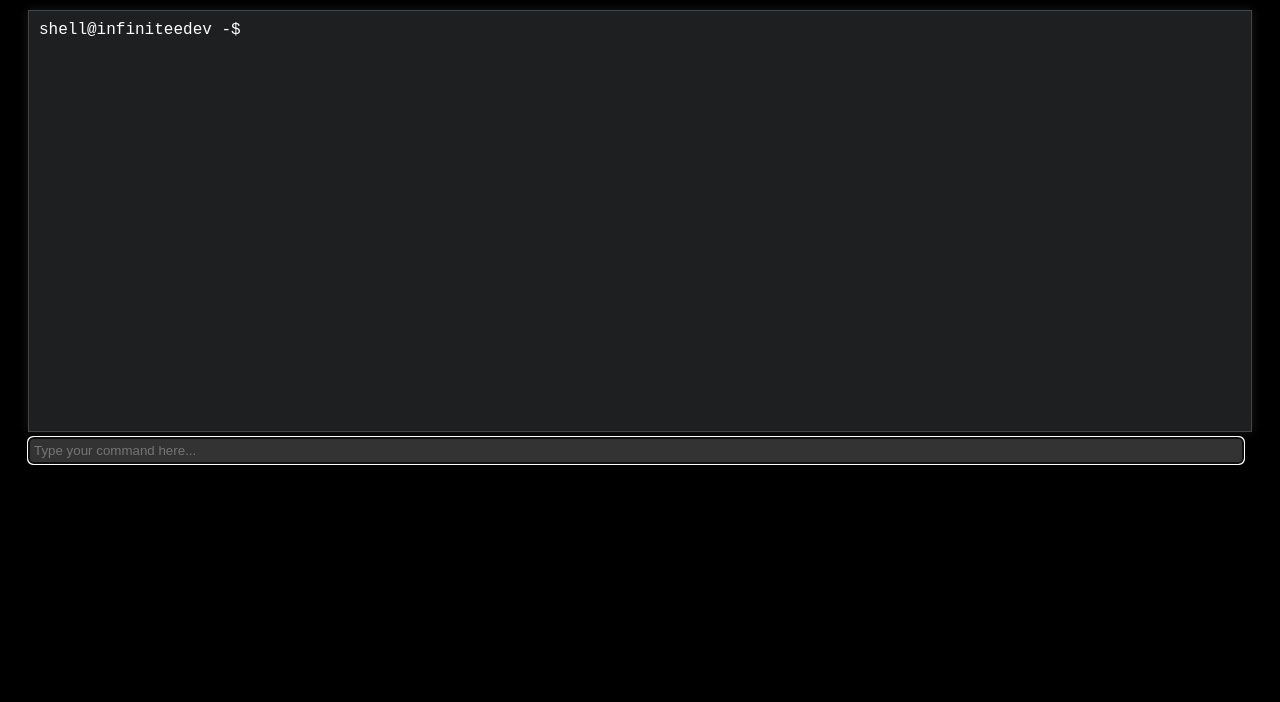
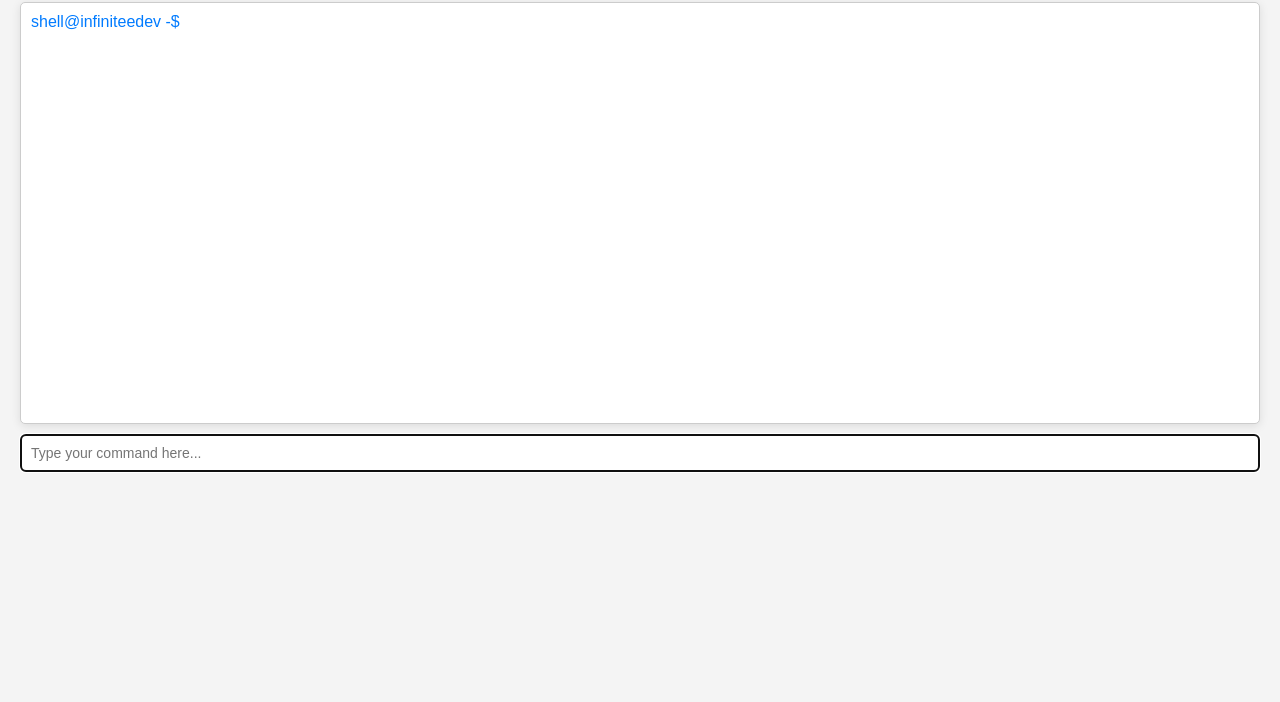
Before and after one commit to infiniteedev/terminal, a plain HTML site: page index.html in a window 1280 px wide. Shown: the part 98-800 px from the top of the page. Drawn offline with Linux system fonts and the light colour scheme.

Commit message:
Update index.html

```diff
--- a/index.html
+++ b/index.html
@@ -6,37 +6,40 @@
     <title>Skyport Webstore</title>
     <style>
         body {
-            font-family: 'Courier New', Courier, monospace;
-            background-color: #000; /* Black background */
-            color: #fff; /* White text */
+            font-family: 'Arial', sans-serif;
+            background-color: #f4f4f4; /* Light grey background */
+            color: #333; /* Darker text for readability */
             padding: 20px;
+            margin: 0;
         }
         #console {
-            border: 1px solid #444;
+            border: 1px solid #ccc;
             padding: 10px;
             height: 400px;
             overflow-y: auto;
-            white-space: pre;
-            background-color: #1d1f21;
-            box-shadow: 0 0 10px rgba(255, 255, 255, 0.1);
+            white-space: pre-wrap;
+            background-color: #fff; /* White background for console */
+            box-shadow: 0 2px 10px rgba(0, 0, 0, 0.1);
+            border-radius: 5px;
         }
         .prompt {
-            color: #8abeb7; /* Turquoise prompt */
+            color: #007bff; /* Blue prompt */
         }
         input {
-            width: calc(100% - 20px);
-            padding: 5px;
-            background: #333;
-            color: #fff;
-            border: 1px solid #444;
-            margin-top: 5px;
+            width: calc(100% - 22px);
+            padding: 10px;
+            background: #fff;
+            color: #333;
+            border: 1px solid #ccc;
+            margin-top: 10px;
             border-radius: 5px;
+            font-size: 14px;
         }
         .command-output {
-            color: #b5bd68; /* Light green output */
+            color: #555; /* Dark grey output */
         }
         a {
-            color: #81a2be; /* Link color */
+            color: #007bff; /* Blue links */
             text-decoration: none;
         }
         a:hover {
@@ -44,18 +47,20 @@
         }
         .item {
             margin: 10px 0;
+            display: flex;
+            align-items: center;
         }
         .item img {
             width: 50px; /* Thumbnail size */
             height: 50px;
-            vertical-align: middle;
             margin-right: 10px;
+            border-radius: 5px; /* Soft corners */
         }
     </style>
 </head>
 <body>
 
-<h1>Skyport Free Webstore</h1>
+<h1 style="text-align: center;">Skyport Free Webstore</h1>
 <div id="console"></div>
 <input type="text" id="commandInput" placeholder="Type your command here..." autofocus />
 
@@ -93,7 +98,7 @@
     }
 
     function displayPrompt() {
-        const prompt = `shell@infiniteedev -$ `;
+        const prompt = `<span class="prompt">shell@infiniteedev -$ </span>`;
         commandInput.value = ''; // Clear input
         commandInput.focus();
         displayMessage(prompt);
@@ -113,7 +118,7 @@
                 const itemList = Object.keys(items).map(item => {
                     return `<div class="item">
                         <img src="${items[item].image}" alt="${item}">
-                        ${item}: ${items[item].description}
+                        <span>${item}: ${items[item].description}</span>
                     </div>`;
                 }).join('');
                 displayMessage("Available Items:\n" + itemList, true);
@@ -164,4 +169,4 @@ Available Commands:
 </script>
 
 </body>
-  </html>
+</html>
```
